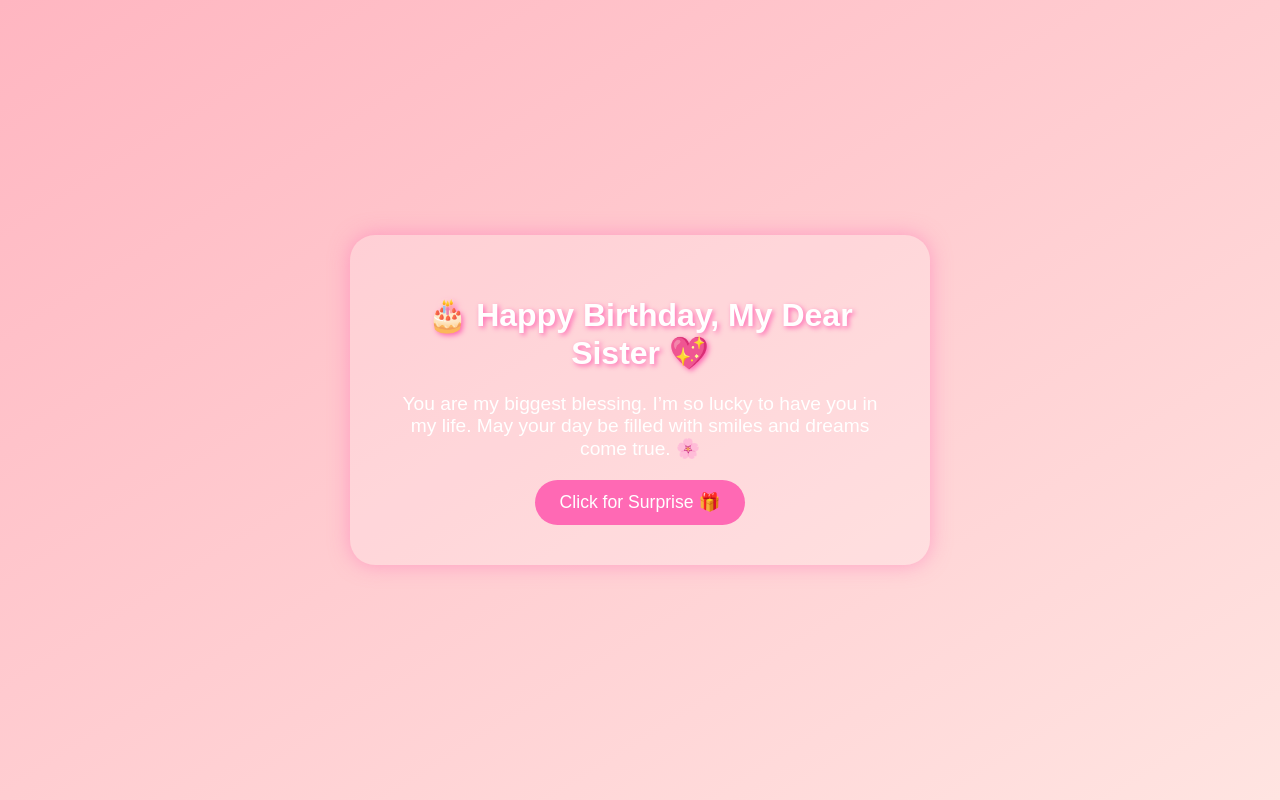
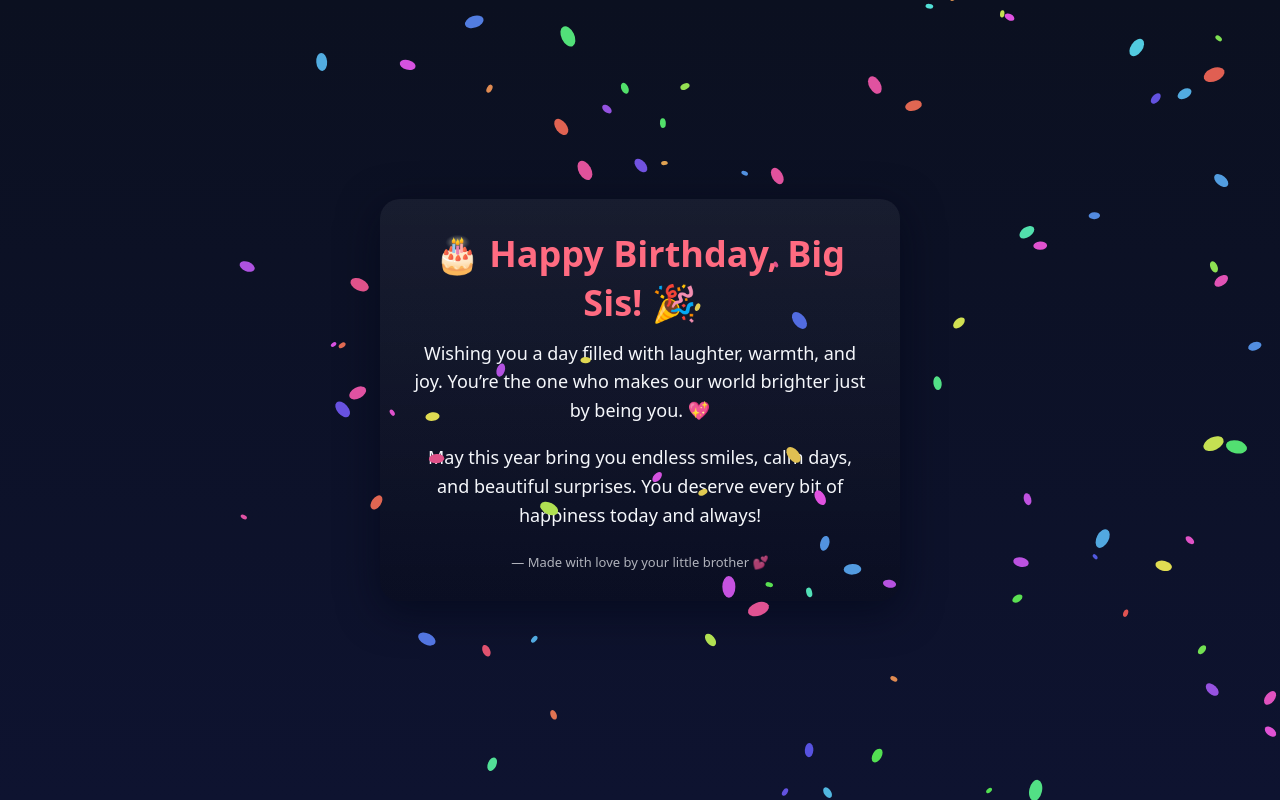
Before and after one commit to SingularisPhantom911/sister-birthday, a plain HTML site: page index.html in a window 1280 px wide. Drawn offline with Linux system fonts and the light colour scheme.

Commit message:
Updated message

```diff
--- a/index.html
+++ b/index.html
@@ -1,24 +1,111 @@
-<!DOCTYPE html>
+<!doctype html>
 <html lang="en">
 <head>
-  <meta charset="UTF-8">
-  <meta name="viewport" content="width=device-width, initial-scale=1.0">
-  <title>Happy Birthday Sis 🎉</title>
-  <link rel="stylesheet" href="style.css">
+<meta charset="utf-8" />
+<meta name="viewport" content="width=device-width,initial-scale=1" />
+<title>Happy Birthday 🎉</title>
+<style>
+  :root{
+    --bg:#0b1020;
+    --card:#111428;
+    --accent:#ff6b81;
+    --text:#f5f7fb;
+  }
+  *{box-sizing:border-box;font-family:system-ui,-apple-system,Segoe UI,Roboto,"Helvetica Neue",Arial}
+  body{
+    margin:0;
+    background:linear-gradient(180deg,var(--bg),#0e1330);
+    color:var(--text);
+    display:flex;
+    align-items:center;
+    justify-content:center;
+    min-height:100vh;
+    overflow:hidden;
+  }
+  .card{
+    background:linear-gradient(180deg,rgba(255,255,255,0.05),rgba(0,0,0,0.2));
+    border-radius:20px;
+    padding:30px;
+    text-align:center;
+    width:90%;
+    max-width:520px;
+    box-shadow:0 10px 40px rgba(2,6,23,0.6);
+    animation: fadeIn 2s ease forwards;
+  }
+  h1{
+    margin:0;
+    font-size:36px;
+    color:var(--accent);
+  }
+  p{
+    font-size:18px;
+    line-height:1.6;
+    margin-top:12px;
+  }
+  footer{
+    margin-top:24px;
+    font-size:13px;
+    opacity:0.7;
+  }
+  @keyframes fadeIn {
+    from{opacity:0; transform:translateY(20px);}
+    to{opacity:1; transform:translateY(0);}
+  }
+  /* Confetti animation */
+  canvas.confetti{
+    position:fixed;
+    inset:0;
+    pointer-events:none;
+    z-index:50;
+  }
+</style>
 </head>
 <body>
-  <div class="card">
-    <h1>🎂 Happy Birthday, My Dear Sister 💖</h1>
-    <p class="msg">You are my biggest blessing.
-      I’m so lucky to have you in my life.
-      May your day be filled with smiles and dreams come true. 🌸
-    </p>
-    <button id="surprise">Click for Surprise 🎁</button>
-  </div>
 
-  <canvas id="confetti"></canvas>
-  <audio id="music" src="https://cdn.pixabay.com/download/audio/2022/03/15/audio_3d87c03e7e.mp3?filename=happy-birthday-110086.mp3"></audio>
+<div class="card">
+  <h1>🎂 Happy Birthday, Big Sis! 🎉</h1>
+  <p>Wishing you a day filled with laughter, warmth, and joy.
+  You’re the one who makes our world brighter just by being you. 💖</p>
 
-  <script src="script.js"></script>
+  <p>May this year bring you endless smiles, calm days, and beautiful surprises.
+  You deserve every bit of happiness today and always!</p>
+
+  <footer>— Made with love by your little brother 💕</footer>
+</div>
+
+<canvas class="confetti" id="confetti"></canvas>
+
+<script>
+// Simple confetti animation
+const canvas = document.getElementById('confetti');
+const ctx = canvas.getContext('2d');
+function resize(){ canvas.width = innerWidth; canvas.height = innerHeight; }
+resize(); addEventListener('resize', resize);
+
+const pieces = Array.from({length:120}).map(()=>({
+  x: Math.random()*innerWidth,
+  y: Math.random()*innerHeight - innerHeight,
+  r: Math.random()*8+3,
+  d: Math.random()*80+20,
+  color: `hsl(${Math.random()*360},70%,60%)`,
+  tilt: Math.random()*Math.PI
+}));
+
+function draw(){
+  ctx.clearRect(0,0,canvas.width,canvas.height);
+  for(const p of pieces){
+    ctx.beginPath();
+    ctx.fillStyle = p.color;
+    ctx.ellipse(p.x,p.y,p.r,p.r*0.6,p.tilt,0,Math.PI*2);
+    ctx.fill();
+    p.y += 2 + Math.sin(p.tilt)*1;
+    p.x += Math.sin(p.tilt)*1.5;
+    if(p.y>canvas.height+20){ p.y=-10; p.x=Math.random()*canvas.width; }
+  }
+  requestAnimationFrame(draw);
+}
+draw();
+</script>
+
 </body>
 </html>
```
